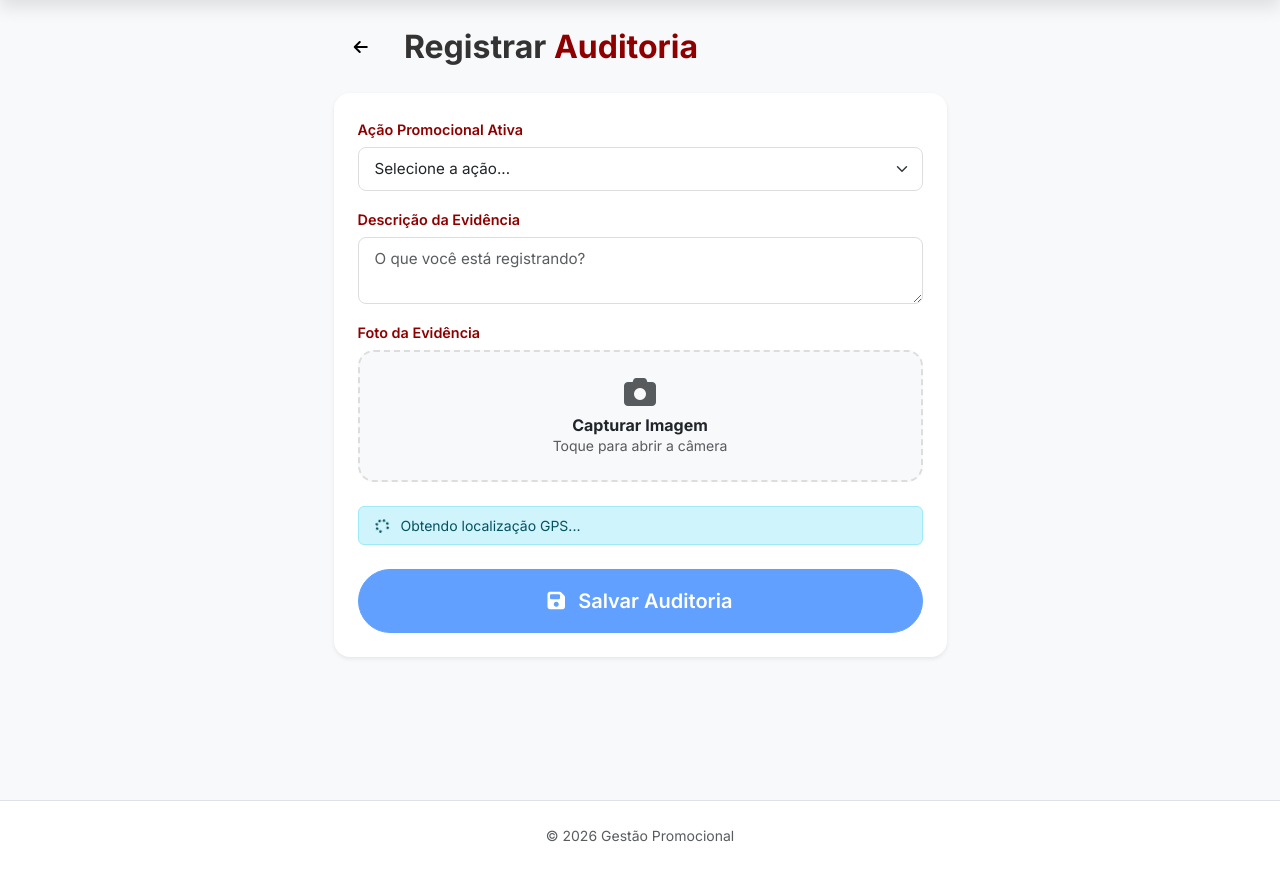
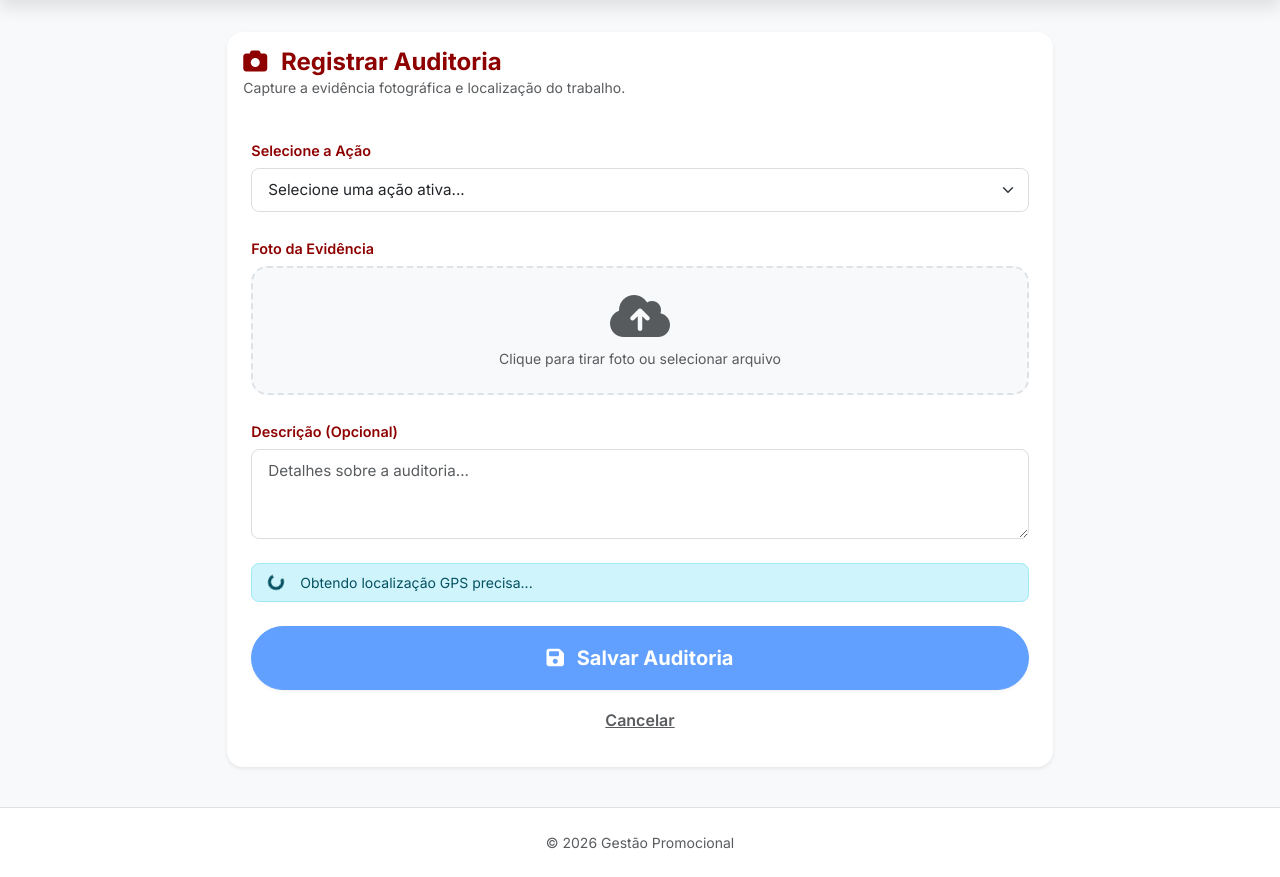
Before and after one commit to panfletagemrelampago/gestao, a Flask app: page /auditorias/registrar in a window 1280 px wide. Shown: the part 62-939 px from the top of the page. Before the commit the page ends 904 px from the top, so only its background shows below. Run offline with Flask 3, Linux system fonts and the light colour scheme; a user stored in the database is signed in.

Commit message:
fix: correções em auditorias, mapa e templates (erro de rota + ajustes UI)

```diff
--- a/app/templates/auditorias/registrar.html
+++ b/app/templates/auditorias/registrar.html
@@ -4,55 +4,58 @@
 
 {% block content %}
 <div class="row justify-content-center">
-    <div class="col-12 col-lg-6">
-        <div class="d-flex align-items-center mb-4">
-            <a href="{{ url_for('auditorias.listar') }}" class="btn btn-light rounded-circle me-3"><i class="fas fa-arrow-left"></i></a>
-            <h2 class="fw-bold mb-0">Registrar <span class="text-vinho">Auditoria</span></h2>
-        </div>
+    <div class="col-12 col-lg-8">
+        <div class="card border-0 shadow-sm rounded-4 overflow-hidden">
+            <div class="card-header bg-white border-0 py-3">
+                <h4 class="fw-bold mb-0 text-vinho">
+                    <i class="fas fa-camera me-2"></i> Registrar Auditoria
+                </h4>
+                <p class="text-muted small mb-0">Capture a evidência fotográfica e localização do trabalho.</p>
+            </div>
 
-        <div class="card border-0 shadow-sm rounded-4 overflow-hidden">
             <div class="card-body p-4">
-                <form method="POST" enctype="multipart/form-data" id="auditoria-form">
-                    <div class="mb-3">
-                        <label for="acao_id" class="form-label">Ação Promocional Ativa</label>
-                        <select class="form-select" id="acao_id" name="acao_id" required>
-                            <option value="" disabled selected>Selecione a ação...</option>
+                <form id="form-auditoria" method="POST" enctype="multipart/form-data" action="{{ url_for('auditorias.registrar') }}">
+                    <!-- Inputs Ocultos para GPS -->
+                    <input type="hidden" name="latitude" id="lat-input">
+                    <input type="hidden" name="longitude" id="lon-input">
+
+                    <div class="mb-4">
+                        <label class="form-label fw-semibold">Selecione a Ação</label>
+                        <select name="acao_id" id="acao_id" class="form-select rounded-3 shadow-none" required>
+                            <option value="">Selecione uma ação ativa...</option>
                             {% for acao in acoes %}
-                            <option value="{{ acao.id }}">{{ acao.local_alvo }} ({{ acao.cidade }})</option>
+                            <option value="{{ acao.id }}">{{ acao.local_alvo }} ({{ acao.cliente.nome_empresa }})</option>
                             {% endfor %}
                         </select>
                     </div>
 
-                    <div class="mb-3">
-                        <label for="descricao" class="form-label">Descrição da Evidência</label>
-                        <textarea class="form-control" id="descricao" name="descricao" rows="2" placeholder="O que você está registrando?"></textarea>
+                    <div class="mb-4">
+                        <label class="form-label fw-semibold">Foto da Evidência</label>
+                        <div class="upload-container border-2 border-dashed rounded-4 p-4 text-center bg-light position-relative">
+                            <input type="file" name="foto" id="foto-input" accept="image/*" capture="camera" class="position-absolute top-0 start-0 w-100 h-100 opacity-0 cursor-pointer" required>
+                            <div id="preview-container">
+                                <i class="fas fa-cloud-upload-alt fa-3x text-muted mb-2"></i>
+                                <p class="mb-0 text-muted small">Clique para tirar foto ou selecionar arquivo</p>
+                            </div>
+                            <img id="img-preview" class="img-fluid rounded-3 d-none" style="max-height: 300px;">
+                        </div>
                     </div>
 
                     <div class="mb-4">
-                        <label for="foto" class="form-label">Foto da Evidência</label>
-                        <div class="upload-area p-4 border-2 border-dashed rounded-4 bg-light text-center cursor-pointer" onclick="document.getElementById('foto').click()">
-                            <i class="fas fa-camera fa-2x text-muted mb-2"></i>
-                            <h6 class="fw-bold mb-0">Capturar Imagem</h6>
-                            <p class="text-muted small mb-0">Toque para abrir a câmera</p>
-                            <input class="d-none" type="file" id="foto" name="foto" accept="image/*" capture="environment" required onchange="previewImage(this)">
-                        </div>
-                        <div id="image-preview" class="mt-3 d-none">
-                            <img src="" alt="Prévia" class="img-fluid rounded-4 shadow-sm">
-                        </div>
+                        <label class="form-label fw-semibold">Descrição (Opcional)</label>
+                        <textarea name="descricao" class="form-control rounded-3 shadow-none" rows="3" placeholder="Detalhes sobre a auditoria..."></textarea>
                     </div>
 
-                    <!-- Campos ocultos para geolocalização -->
-                    <input type="hidden" id="latitude" name="latitude">
-                    <input type="hidden" id="longitude" name="longitude">
-
-                    <div id="geo-status" class="alert alert-info py-2 small mb-4">
-                        <i class="fas fa-spinner fa-spin me-2"></i> Obtendo localização GPS...
+                    <div id="gps-status" class="alert alert-info rounded-3 py-2 px-3 mb-4 d-flex align-items-center">
+                        <div class="spinner-border spinner-border-sm me-3" role="status"></div>
+                        <span class="small">Obtendo localização GPS precisa...</span>
                     </div>
 
-                    <div class="d-grid">
-                        <button type="submit" class="btn btn-primary btn-lg rounded-pill py-3" id="submit-btn" disabled>
+                    <div class="d-grid gap-2">
+                        <button type="submit" id="btn-submit" class="btn btn-primary btn-lg rounded-pill shadow-sm py-3 fw-bold" disabled>
                             <i class="fas fa-save me-2"></i> Salvar Auditoria
                         </button>
+                        <a href="{{ url_for('auditorias.listar') }}" class="btn btn-link text-muted">Cancelar</a>
                     </div>
                 </form>
             </div>
@@ -61,55 +64,81 @@
 </div>
 
 <style>
-    .border-dashed { border-style: dashed !important; border-color: #ddd !important; }
+    .upload-container { transition: all 0.2s; border-style: dashed !important; border-color: #dee2e6 !important; }
+    .upload-container:hover { background-color: #f1f3f5 !important; border-color: #8E0000 !important; }
     .cursor-pointer { cursor: pointer; }
-    .upload-area:hover { background-color: #f0f0f0 !important; }
+    .text-vinho { color: #8E0000; }
 </style>
+{% endblock %}
 
 {% block scripts %}
 <script>
-    const geoStatus = document.getElementById('geo-status');
-    const submitBtn = document.getElementById('submit-btn');
-    const latInput = document.getElementById('latitude');
-    const lonInput = document.getElementById('longitude');
+    const form = document.getElementById('form-auditoria');
+    const latInput = document.getElementById('lat-input');
+    const lonInput = document.getElementById('lon-input');
+    const gpsStatus = document.getElementById('gps-status');
+    const btnSubmit = document.getElementById('btn-submit');
+    const fotoInput = document.getElementById('foto-input');
+    const previewContainer = document.getElementById('preview-container');
+    const imgPreview = document.getElementById('img-preview');
 
-    function previewImage(input) {
-        const previewDiv = document.getElementById('image-preview');
-        const previewImg = previewDiv.querySelector('img');
-        if (input.files && input.files[0]) {
+    // Preview da Imagem
+    fotoInput.addEventListener('change', function() {
+        if (this.files && this.files[0]) {
             const reader = new FileReader();
             reader.onload = function(e) {
-                previewImg.src = e.target.result;
-                previewDiv.classList.remove('d-none');
+                imgPreview.src = e.target.result;
+                imgPreview.classList.remove('d-none');
+                previewContainer.classList.add('d-none');
             }
-            reader.readAsDataURL(input.files[0]);
+            reader.readAsDataURL(this.files[0]);
+        }
+    });
+
+    // Captura de GPS
+    function updateGPS() {
+        if ("geolocation" in navigator) {
+            navigator.geolocation.getCurrentPosition(
+                function(position) {
+                    const lat = position.coords.latitude;
+                    const lon = position.coords.longitude;
+                    const acc = position.coords.accuracy;
+
+                    latInput.value = lat;
+                    lonInput.value = lon;
+
+                    gpsStatus.className = 'alert alert-success rounded-3 py-2 px-3 mb-4 d-flex align-items-center';
+                    gpsStatus.innerHTML = `<i class="fas fa-check-circle me-3"></i><span class="small">GPS Localizado (Precisão: ${Math.round(acc)}m)</span>`;
+                    btnSubmit.disabled = false;
+                },
+                function(error) {
+                    let msg = "Erro ao obter GPS";
+                    if (error.code === 1) msg = "Permissão de GPS negada pelo usuário.";
+                    else if (error.code === 2) msg = "Sinal de GPS indisponível.";
+                    else if (error.code === 3) msg = "Tempo limite de GPS esgotado.";
+
+                    gpsStatus.className = 'alert alert-danger rounded-3 py-2 px-3 mb-4 d-flex align-items-center';
+                    gpsStatus.innerHTML = `<i class="fas fa-exclamation-triangle me-3"></i><span class="small">${msg}</span>`;
+                    btnSubmit.disabled = true;
+                },
+                { enableHighAccuracy: true, timeout: 15000, maximumAge: 0 }
+            );
+        } else {
+            gpsStatus.className = 'alert alert-danger rounded-3 py-2 px-3 mb-4';
+            gpsStatus.innerHTML = 'GPS não suportado pelo navegador.';
         }
     }
 
-    function getLocation() {
-        if (navigator.geolocation) {
-            navigator.geolocation.getCurrentPosition(
-                (position) => {
-                    latInput.value = position.coords.latitude;
-                    lonInput.value = position.coords.longitude;
-                    geoStatus.classList.replace('alert-info', 'alert-success');
-                    geoStatus.innerHTML = '<i class="fas fa-check-circle me-2"></i> GPS Ativo!';
-                    submitBtn.disabled = false;
-                },
-                (error) => {
-                    geoStatus.classList.replace('alert-info', 'alert-danger');
-                    geoStatus.innerHTML = '<i class="fas fa-exclamation-triangle me-2"></i> Erro no GPS. Verifique as permissões.';
-                    submitBtn.disabled = false; // Permitir salvar mesmo sem GPS se necessário, ou manter travado
-                },
-                { enableHighAccuracy: true, timeout: 10000 }
-            );
-        } else {
-            geoStatus.classList.replace('alert-info', 'alert-danger');
-            geoStatus.innerHTML = 'GPS não suportado.';
+    // Tentar capturar GPS ao carregar
+    updateGPS();
+
+    // Validação extra no submit
+    form.addEventListener('submit', function(e) {
+        if (!latInput.value || !lonInput.value) {
+            e.preventDefault();
+            alert('Aguarde a captura da localização GPS antes de salvar.');
+            updateGPS();
         }
-    }
-
-    window.onload = getLocation;
+    });
 </script>
 {% endblock %}
-{% endblock %}
--- a/app/templates/base.html
+++ b/app/templates/base.html
@@ -112,7 +112,22 @@ Cadastros
 </nav>
 
 <main class="container py-4 min-vh-100">
-{% block content %}{% endblock %}
+    <!-- Bloco de Mensagens Flash -->
+    <div class="container mt-2">
+        {% with messages = get_flashed_messages(with_categories=true) %}
+            {% if messages %}
+                {% for category, message in messages %}
+                    <div class="alert alert-{{ category if category != 'message' else 'info' }} alert-dismissible fade show shadow-sm border-0 rounded-3" role="alert">
+                        <i class="fas {% if category == 'success' %}fa-check-circle{% elif category == 'danger' %}fa-exclamation-triangle{% elif category == 'warning' %}fa-exclamation-circle{% else %}fa-info-circle{% endif %} me-2"></i>
+                        {{ message }}
+                        <button type="button" class="btn-close shadow-none" data-bs-dismiss="alert" aria-label="Close"></button>
+                    </div>
+                {% endfor %}
+            {% endif %}
+        {% endwith %}
+    </div>
+
+    {% block content %}{% endblock %}
 </main>
 
 <footer class="footer mt-auto py-4 bg-white border-top">
```
Also changed, not shown: app/__init__.py (+5 -2 lines), app/modules/api/mapa.py (+12 -9 lines), app/templates/auditorias/relatorio.html (+71 -55 lines), app/templates/auditorias/listar.html (line endings or trailing spaces).
